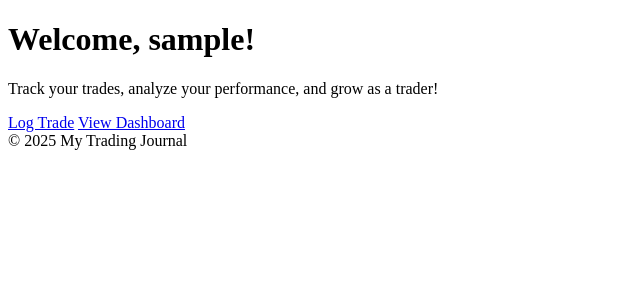
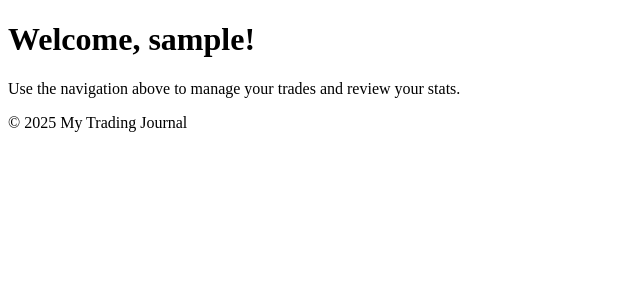
Before and after one commit to BeamingMonkey/option-journal-, a Flask app: page / in a window 1280 px wide. Shown: the part 44-344 px from the top of the page, without its empty margins (0-640 px from the left). Run offline with Flask 2, Linux system fonts and the light colour scheme; the visitor is signed in with stand-in values (Sample User, id 1); some libraries are stand-ins or nearby versions.

Commit message:
Update index.html

```diff
--- a/templates/index.html
+++ b/templates/index.html
@@ -1,14 +1,8 @@
 {% extends "base.html" %}
 
-{% block title %}Welcome - My Trading Journal{% endblock %}
+{% block title %}Home - My Trading Journal{% endblock %}
 
 {% block content %}
-<div class="bg-white rounded-xl p-8 shadow-lg max-w-xl w-full text-center">
-  <h1 class="text-3xl font-bold text-gray-800">Welcome, {{ username }}!</h1>
-  <p class="text-gray-600 mt-2">Track your trades, analyze your performance, and grow as a trader!</p>
-  <div class="mt-6 space-x-3">
-    <a href="{{ url_for('log_trade') }}" class="bg-blue-600 hover:bg-blue-700 text-white font-bold rounded px-4 py-2">Log Trade</a>
-    <a href="{{ url_for('dashboard') }}" class="bg-gray-600 hover:bg-gray-700 text-white rounded px-4 py-2">View Dashboard</a>
-  </div>
-</div>
+<h1 class="text-3xl font-bold">Welcome, {{ username }}!</h1>
+<p class="mt-3">Use the navigation above to manage your trades and review your stats.</p>
 {% endblock %}
```
